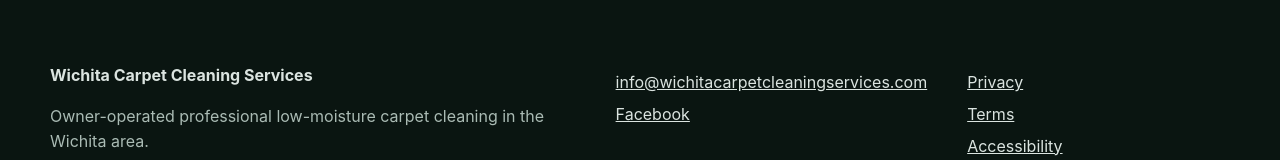
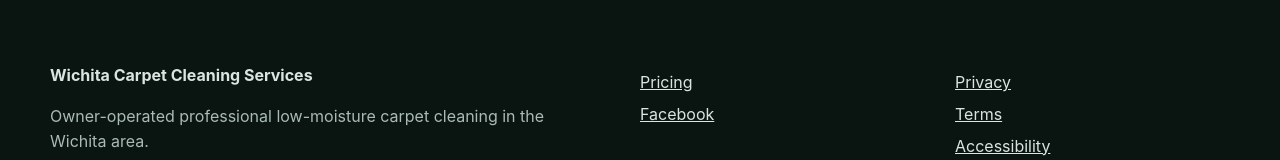
Before and after one commit to klang67205/Carpetcleaningsite, a website: page index.html in a window 1280 px wide. Shown: the part 7044-7204 px from the top of the page. Drawn offline with Linux system fonts and the light colour scheme.

Commit message:
Remove inactive email contact path

```diff
--- a/index.html
+++ b/index.html
@@ -15,7 +15,7 @@
   <meta property="og:title" content="$99 Carpet Cleaning in Wichita, KS">
   <meta property="og:description" content="Up to 5 rooms, 2 hallways and 1 standard staircase. Straightforward pricing. Professional low-moisture cleaning.">
   <meta property="og:image" content="https://www.wichitacarpetcleaningservices.com/assets/carpet-contours.png">
-  <script type="application/ld+json">{"@context":"https://schema.org","@type":"LocalBusiness","@id":"https://www.wichitacarpetcleaningservices.com/#business","name":"Wichita Carpet Cleaning Services","url":"https://www.wichitacarpetcleaningservices.com/","email":"info@wichitacarpetcleaningservices.com","description":"Owner-operated professional low-moisture carpet cleaning serving the Wichita area.","sameAs":["https://www.facebook.com/wichitacarpetcleaningservices"],"serviceType":["Carpet cleaning","Upholstery cleaning","Tile and grout cleaning","Hard-floor cleaning","Commercial carpet cleaning"],"areaServed":["Wichita, KS","Derby, KS","Andover, KS","Goddard, KS","Maize, KS"],"priceRange":"$99–$149+","openingHoursSpecification":[{"@type":"OpeningHoursSpecification","dayOfWeek":["Monday","Tuesday","Wednesday","Thursday","Friday"],"opens":"07:00","closes":"17:00"}],"hasOfferCatalog":{"@type":"OfferCatalog","name":"Carpet-cleaning offers","itemListElement":[{"@type":"Offer","name":"Standard Carpet Cleaning","price":"99","priceCurrency":"USD","description":"Up to 5 rooms, 2 hallways and 1 standard staircase; plus applicable tax."},{"@type":"Offer","name":"Pet-Treatment Carpet Cleaning","price":"149","priceCurrency":"USD","description":"Up to 5 rooms, 2 hallways and 1 standard staircase with pet treatment; plus applicable tax."},{"@type":"Offer","name":"Additional room","price":"15","priceCurrency":"USD","description":"Per additional room; plus applicable tax."}]}}</script>
+  <script type="application/ld+json">{"@context":"https://schema.org","@type":"LocalBusiness","@id":"https://www.wichitacarpetcleaningservices.com/#business","name":"Wichita Carpet Cleaning Services","url":"https://www.wichitacarpetcleaningservices.com/","description":"Owner-operated professional low-moisture carpet cleaning serving the Wichita area.","sameAs":["https://www.facebook.com/wichitacarpetcleaningservices"],"serviceType":["Carpet cleaning","Upholstery cleaning","Tile and grout cleaning","Hard-floor cleaning","Commercial carpet cleaning"],"areaServed":["Wichita, KS","Derby, KS","Andover, KS","Goddard, KS","Maize, KS"],"priceRange":"$99–$149+","openingHoursSpecification":[{"@type":"OpeningHoursSpecification","dayOfWeek":["Monday","Tuesday","Wednesday","Thursday","Friday"],"opens":"07:00","closes":"17:00"}],"hasOfferCatalog":{"@type":"OfferCatalog","name":"Carpet-cleaning offers","itemListElement":[{"@type":"Offer","name":"Standard Carpet Cleaning","price":"99","priceCurrency":"USD","description":"Up to 5 rooms, 2 hallways and 1 standard staircase; plus applicable tax."},{"@type":"Offer","name":"Pet-Treatment Carpet Cleaning","price":"149","priceCurrency":"USD","description":"Up to 5 rooms, 2 hallways and 1 standard staircase with pet treatment; plus applicable tax."},{"@type":"Offer","name":"Additional room","price":"15","priceCurrency":"USD","description":"Per additional room; plus applicable tax."}]}}</script>
   <script type="application/ld+json">{"@context":"https://schema.org","@type":"WebSite","@id":"https://www.wichitacarpetcleaningservices.com/#website","url":"https://www.wichitacarpetcleaningservices.com/","name":"Wichita Carpet Cleaning Services","publisher":{"@id":"https://www.wichitacarpetcleaningservices.com/#business"}}</script>
   <script type="application/ld+json">{"@context":"https://schema.org","@type":"FAQPage","mainEntity":[{"@type":"Question","name":"Is the $99 price real?","acceptedAnswer":{"@type":"Answer","text":"Yes. The standard offer covers up to 5 rooms, 2 hallways and one standard staircase, plus applicable tax."}},{"@type":"Question","name":"How much are additional rooms?","acceptedAnswer":{"@type":"Answer","text":"Additional rooms are $15 each."}},{"@type":"Question","name":"Do you offer same-day appointments?","acceptedAnswer":{"@type":"Answer","text":"No. The booking page shows the next available future appointment times."}},{"@type":"Question","name":"Where do you provide service?","acceptedAnswer":{"@type":"Answer","text":"Wichita, Derby, Andover, Goddard and Maize. On-base military housing is not serviced."}}]}</script>
 </head>
@@ -84,7 +84,7 @@
     <section class="final-cta"><p class="eyebrow">Ready when you are</p><h2>Need your carpets cleaned?</h2><div class="final-price">$99</div><p>Up to 5 rooms + 2 hallways + 1 standard staircase.</p><p>Additional rooms $15. Pet-treatment cleaning $149. Plus applicable tax.</p><div class="actions"><a class="button button-light" href="https://book.housecallpro.com/book/Wichita-Carpet-Cleaning-Services/36104bbb2c7d409a8293445c570b5f8b?v2=true">See times &amp; book</a></div></section>
   </main>
 
-  <footer><div><strong>Wichita Carpet Cleaning Services</strong><p>Owner-operated professional low-moisture carpet cleaning in the Wichita area.</p></div><div><a href="mailto:info@wichitacarpetcleaningservices.com">info@wichitacarpetcleaningservices.com</a><a href="https://www.facebook.com/wichitacarpetcleaningservices">Facebook</a></div><div><a href="privacy-policy/">Privacy</a><a href="terms-of-service/">Terms</a><a href="accessibility/">Accessibility</a></div><p class="copyright">© <span id="year">2026</span> Wichita Carpet Cleaning Services.</p></footer>
+  <footer><div><strong>Wichita Carpet Cleaning Services</strong><p>Owner-operated professional low-moisture carpet cleaning in the Wichita area.</p></div><div><a href="#pricing">Pricing</a><a href="https://www.facebook.com/wichitacarpetcleaningservices">Facebook</a></div><div><a href="privacy-policy/">Privacy</a><a href="terms-of-service/">Terms</a><a href="accessibility/">Accessibility</a></div><p class="copyright">© <span id="year">2026</span> Wichita Carpet Cleaning Services.</p></footer>
   <div class="mobile-bar"><a href="#pricing">Pricing</a><a href="https://book.housecallpro.com/book/Wichita-Carpet-Cleaning-Services/36104bbb2c7d409a8293445c570b5f8b?v2=true">See times &amp; book</a></div>
   <section class="concierge" aria-label="Booking assistant">
     <button class="concierge-launch" type="button" aria-expanded="false" aria-controls="concierge-panel"><span class="concierge-dot"></span>Questions? Ask the booking guide</button>
```
Also changed, not shown: accessibility/index.html (+1 -1 lines), privacy-policy/index.html (+1 -1 lines), terms-of-service/index.html (+1 -1 lines), tests/site-check.mjs (+2 -2 lines).
